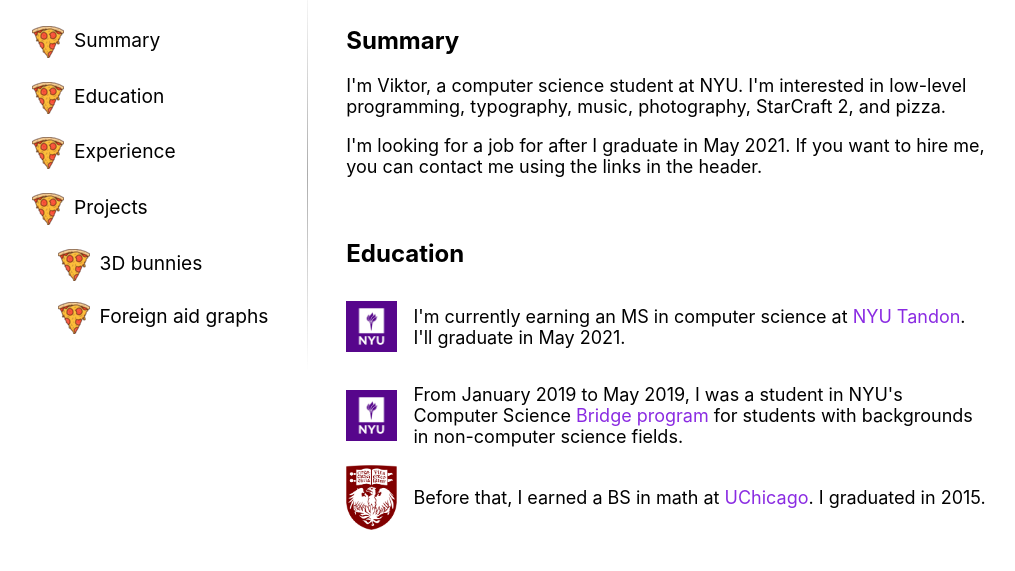
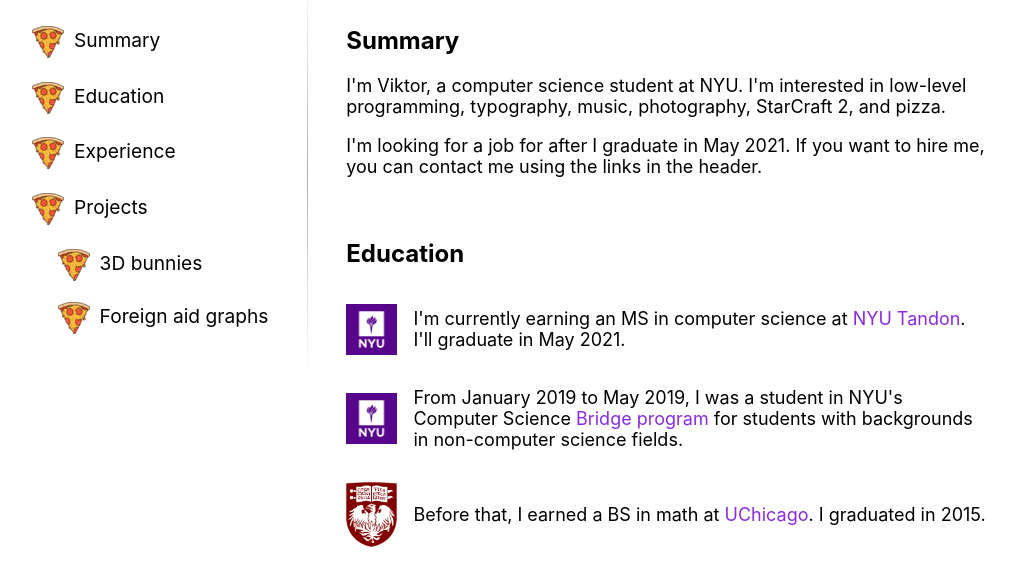
Before and after one commit to vmoros/vmoros.pizza, a plain HTML site: page index.html in a window 1280 px wide. Shown: the part 157-728 px from the top of the page, without its empty margins (40-1055 px from the left). Drawn offline with nearby package versions, Linux system fonts and the light colour scheme.

Commit message:
Improved spacing between rows

```diff
--- a/pizza.css
+++ b/pizza.css
@@ -120,6 +120,11 @@ a:hover {
     font-size: 18px;
 }
 
+.main_row p {
+    margin: 0;
+    /* the margin will be on the main_row instead */
+}
+
 section {
     padding-bottom: 3vh;
 }
@@ -131,6 +136,7 @@ section img {
 .main_row {
     display: flex;
     align-items: center;
+    padding: 2vh 0 2vh 0;
 }
 
 .img_next_to_text {
```
Also changed, not shown: index.html (+2 -2 lines).
